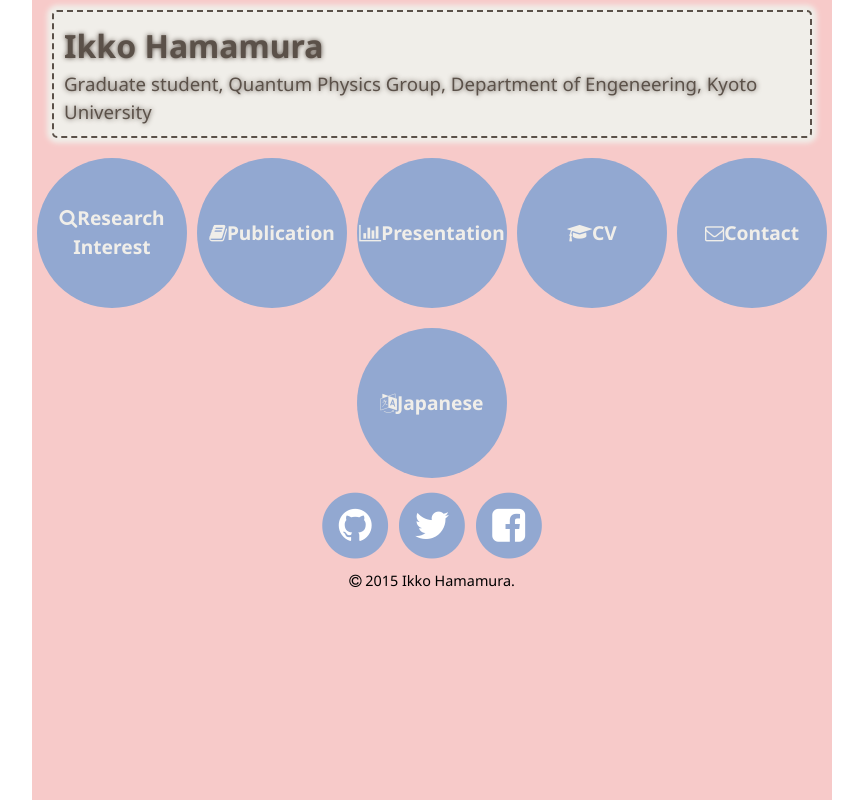
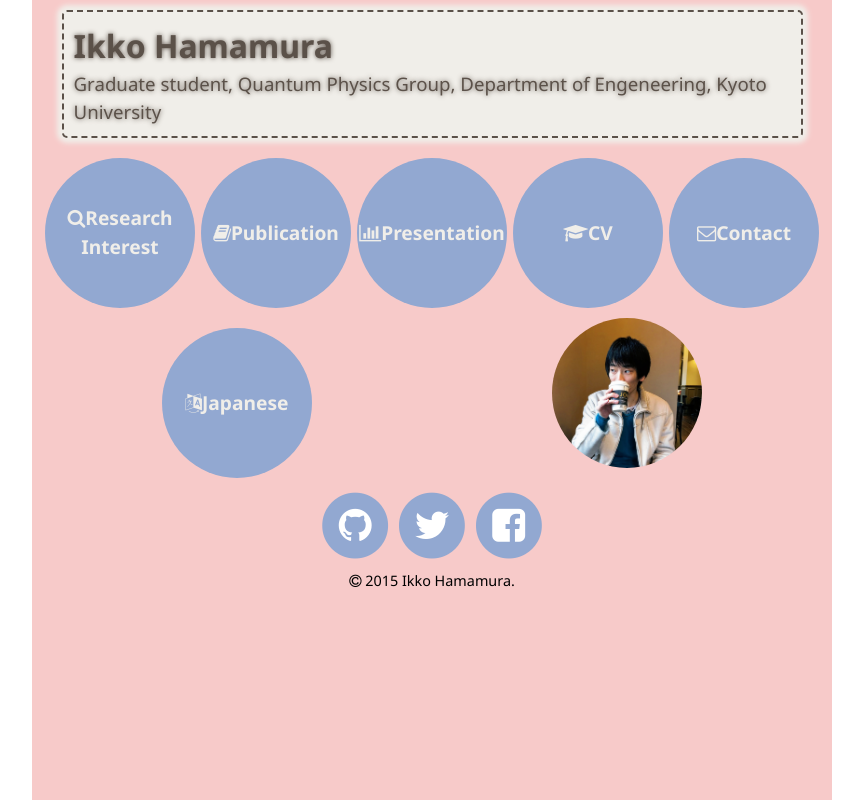
Before and after one commit to ikkoham/qinfo.tech, an Angular app: page / in a window 1280 px wide. Shown: the whole page, without its empty margins (208-1071 px from the left). Built offline with nearby package versions, Linux system fonts and the light colour scheme.

Commit message:
close #1

```diff
--- a/src/app/app.component.html
+++ b/src/app/app.component.html
@@ -74,5 +74,8 @@
       <a href="index_ja.html"><i class="fa fa-language"></i>Japanese</a>
     </h2>
   </section>
+  <section>
+    <img src="/assets/img/ikkoham.jpg" alt="ホームページの中の人の画像">
+  </section>
 </div>
 <my-footer></my-footer>
--- a/src/assets/css/style.css
+++ b/src/assets/css/style.css
@@ -14,6 +14,7 @@ body {
     min-height: 100vh;
     margin: 0 auto;
     background-color: #F7CAC9;/* Rose Quartz */
+    padding: 0 10px;
 }
 
 body:lang(ja) {
@@ -180,3 +181,15 @@ footer {
 footer a {
     color: rgb(146, 168, 209);/* Serenity */
 }
+
+section img {
+  width: 150px;
+  height: 150px;
+  border-radius: 50%;
+  display: block;
+  transition: 1s;
+}
+
+section img:hover {
+  border-radius: 10%;
+}
```
Also changed, not shown: src/assets/img/ikkoham.jpg (added).
